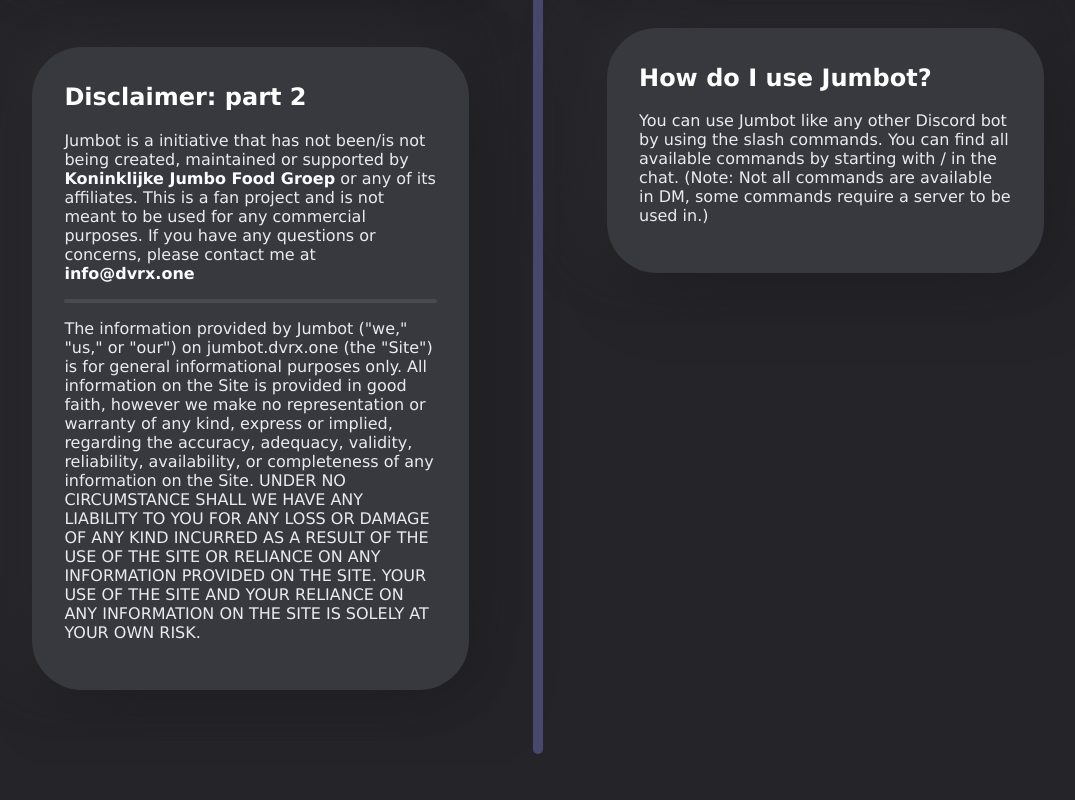
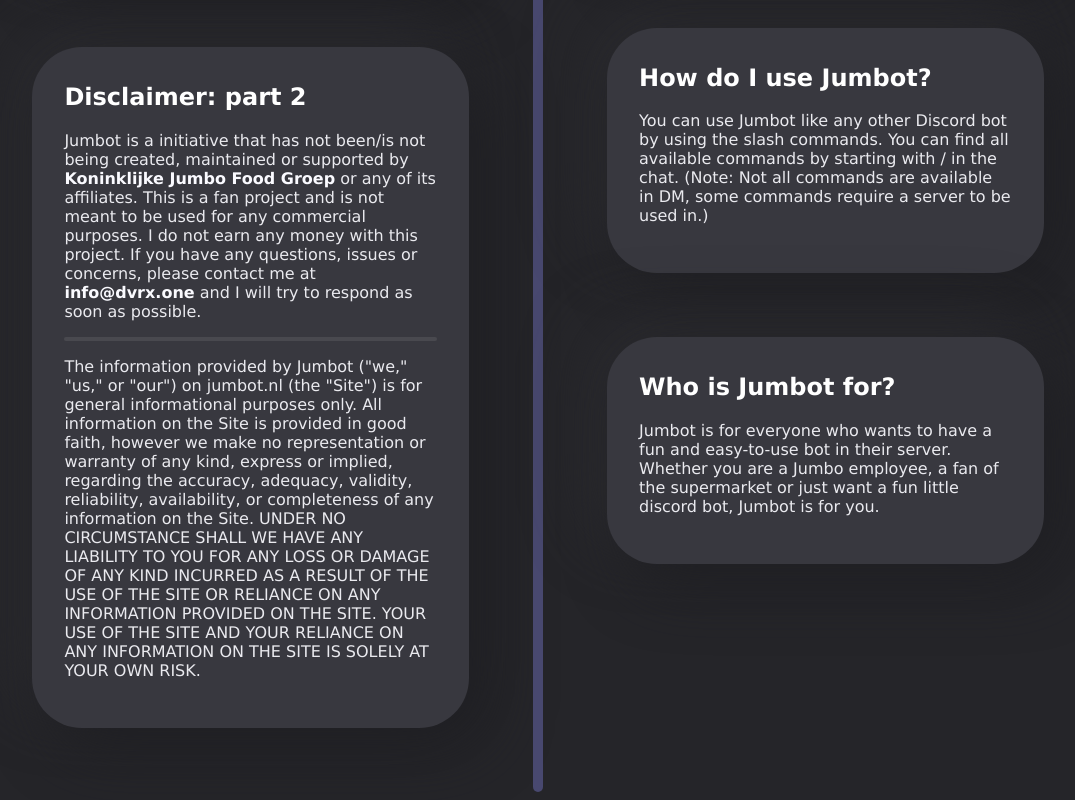
Before and after one commit to JordyDevrix/jumbot-site-src, an Angular app: page /info in a window 1280 px wide. Shown: the part 774-1574 px from the top of the page, without its empty margins (102-1177 px from the left). Before the commit the page ends 1536 px from the top, so only its background shows below. Built offline with nearby package versions, Linux system fonts and the light colour scheme.

Commit message:
updated info component

```diff
--- a/src/app/info/info.component.html
+++ b/src/app/info/info.component.html
@@ -22,12 +22,14 @@
       <h2>Disclaimer: part 2</h2>
       <p>Jumbot is a initiative that has not been/is not being created, maintained or supported by <a
         href="https://nl.wikipedia.org/wiki/Jumbo_Supermarkten">Koninklijke Jumbo Food Groep</a> or any of its
-        affiliates. This is a fan project and is not meant to be used for any commercial purposes. If you have any
-        questions or concerns, please contact me at <a href="mailto:info@dvrx.one"> info&#64;dvrx.one</a>
+        affiliates. This is a fan project and is not meant to be used for any commercial purposes. I do not earn any
+        money with this project. If you have any
+        questions, issues or concerns, please contact me at <a href="mailto:info@dvrx.one"> info&#64;dvrx.one</a> and I
+        will try to respond as soon as possible.
       </p>
       <hr>
       <p>
-        The information provided by Jumbot ("we," "us," or "our") on jumbot.dvrx.one (the "Site") is for general
+        The information provided by Jumbot ("we," "us," or "our") on jumbot.nl (the "Site") is for general
         informational purposes only. All information on the Site is provided in good faith, however we make no
         representation or warranty of any kind, express or implied,
         regarding the accuracy, adequacy, validity, reliability, availability, or completeness of any information on the
@@ -65,7 +67,15 @@
       <h2>How do I use Jumbot?</h2>
       <p>
         You can use Jumbot like any other Discord bot by using the slash commands. You can find all available
-        commands by starting with <code>/</code> in the chat. (Note: Not all commands are available in DM, some commands require a server to be used in.)
+        commands by starting with <code>/</code> in the chat. (Note: Not all commands are available in DM, some commands
+        require a server to be used in.)
+      </p>
+    </div>
+    <div class="info-right">
+      <h2>Who is Jumbot for?</h2>
+      <p>
+        Jumbot is for everyone who wants to have a fun and easy-to-use bot in their server. Whether you are a Jumbo
+        employee, a fan of the supermarket or just want a fun little discord bot, Jumbot is for you.
       </p>
     </div>
   </div>
```
